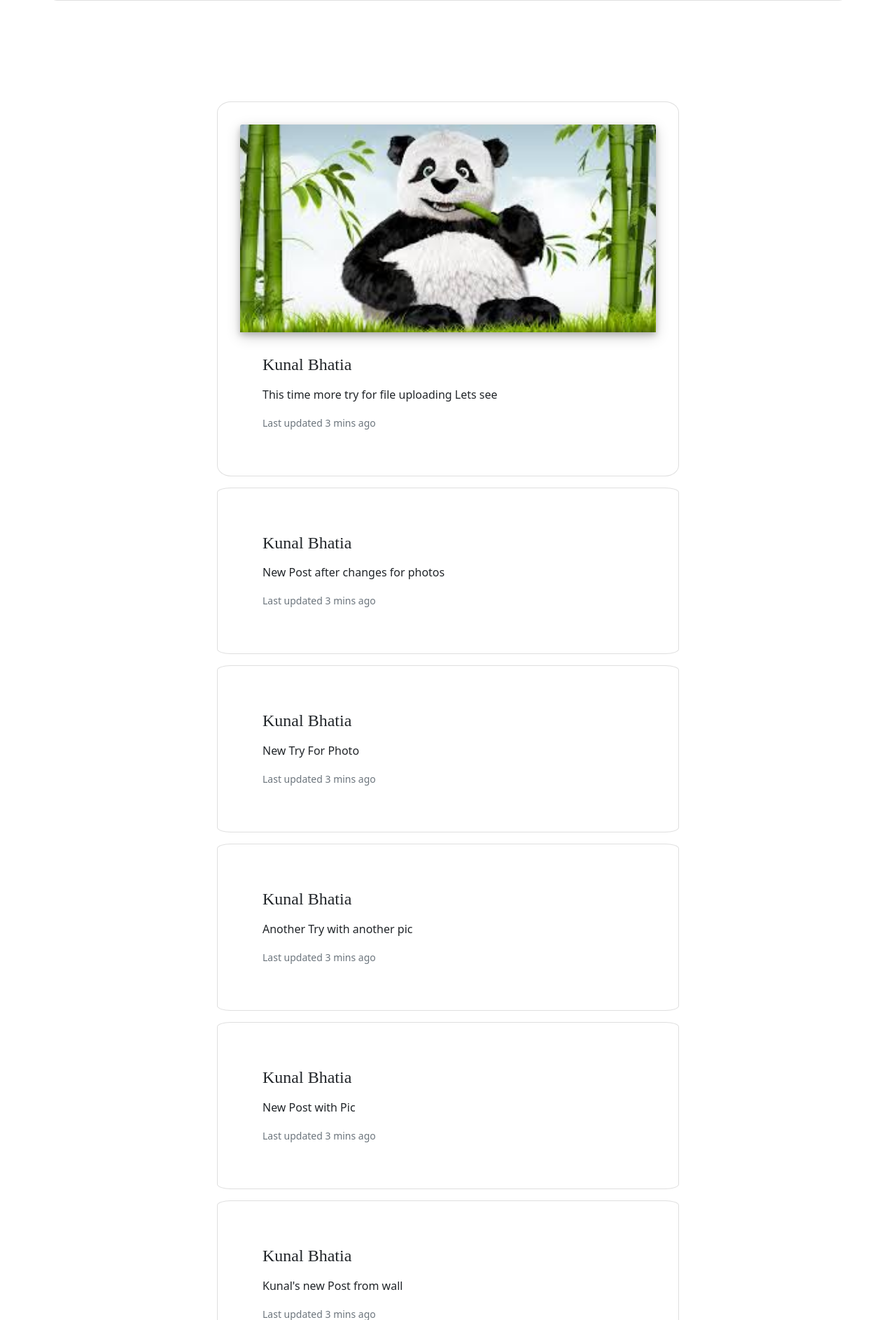
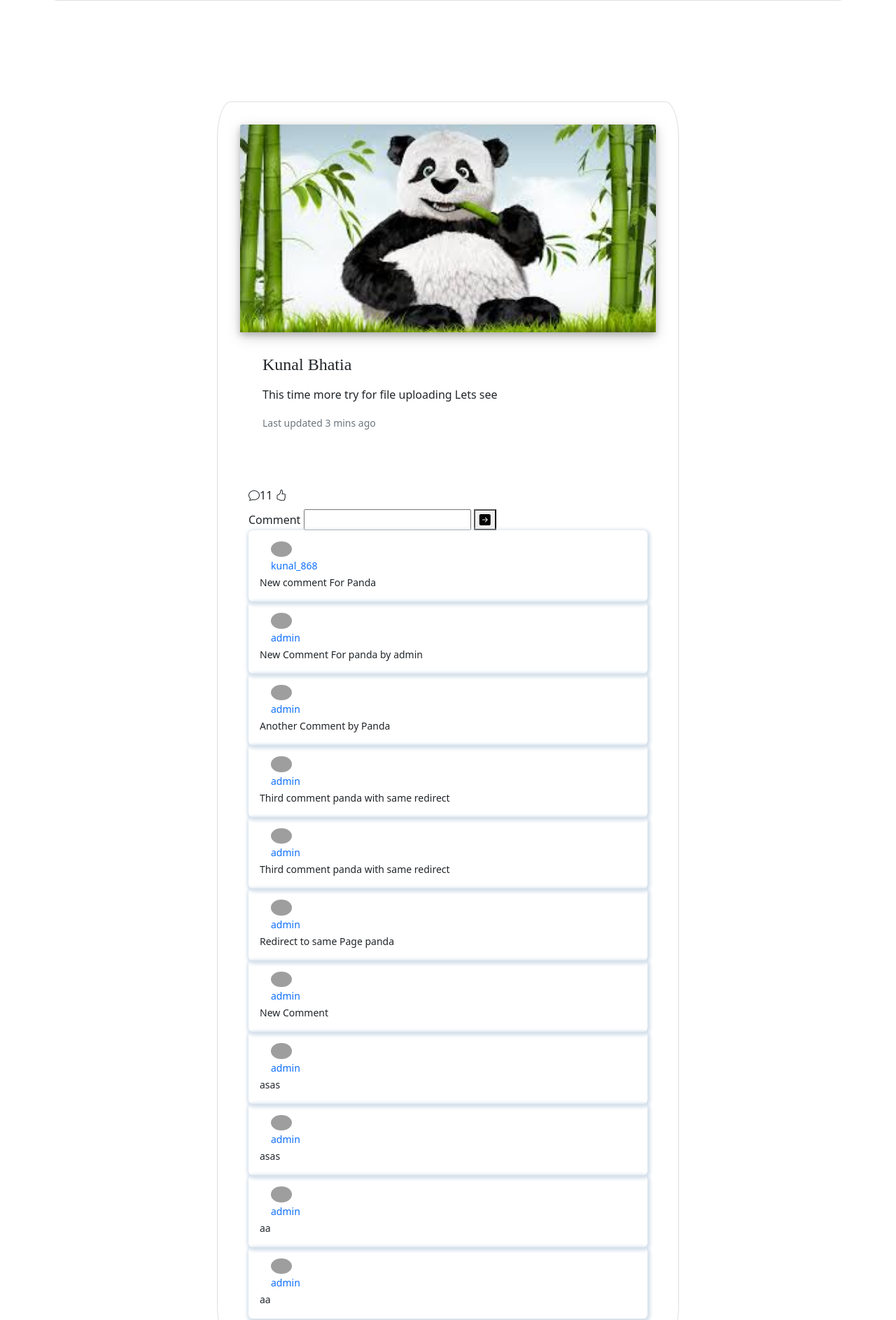
Before and after one commit to kunalbhatia-868/WeConnect, a Django app: page / in a window 1280 px wide. Shown: the part 592-2479 px from the top of the page at 70% size. Run offline with Django 3.2, Linux system fonts and the light colour scheme; a user stored in the database is signed in; data comes from the database, SQL or seed files in the repository; both versions use the stored data as it was after the commit; some libraries are stand-ins or nearby versions; grey boxes are pictures that could not be loaded.

Commit message:
comment Feature added on post

```diff
--- a/main/admin.py
+++ b/main/admin.py
@@ -5,4 +5,5 @@ from main import models
 admin.site.register([
     models.Post,
     models.Friend,
+    models.Comment
 ])
--- a/main/forms.py
+++ b/main/forms.py
@@ -5,3 +5,9 @@ class PostForm(forms.ModelForm):
     class Meta:
         model=models.Post
         fields=('content','image')
+
+
+class CommentForm(forms.ModelForm):
+    class Meta:
+        model=models.Comment
+        fields=('content',)
--- a/main/models.py
+++ b/main/models.py
@@ -18,3 +18,12 @@ class Friend(models.Model):
 
     def __str__(self):
         return self.person1.username +" - "+ self.person2.username
+
+
+class Comment(models.Model):
+    user=models.ForeignKey(User,on_delete=models.CASCADE)
+    post=models.ForeignKey('POST',on_delete=models.CASCADE)
+    content=models.CharField(max_length=1024,blank=False,null=True)
+
+    def __str__(self):
+        return self.user.username +" - "+ self.content[:40]
--- a/main/urls.py
+++ b/main/urls.py
@@ -7,5 +7,6 @@ urlpatterns=[
     path('home/',views.Home.as_view(),name="home"),
     path('create/',views.CreatePost.as_view(),name="create_post"),
     path('friends/',views.Friends.as_view(),name="friends"),
-    path('friends/<int:pk>/',views.UserDetail.as_view(),name="friend_detail")
+    path('friends/<int:pk>/',views.UserDetail.as_view(),name="friend_detail"),
+    path('post/<int:pk>/comment/',views.PostComment.as_view(),name="create_comment")
 ]
--- a/main/views.py
+++ b/main/views.py
@@ -1,5 +1,5 @@
 from django.contrib.auth.models import User
-from django.shortcuts import redirect, render
+from django.shortcuts import redirect
 from django.views.generic import ListView,CreateView,DetailView
 from django.contrib.auth.mixins import LoginRequiredMixin
 from main import models,forms
@@ -20,12 +20,18 @@ class Wall(LoginRequiredMixin,ListView):
     def get_context_data(self, **kwargs):
         context_data=super().get_context_data(**kwargs)
         context_data['form']=forms.PostForm
+        context_data['comment_form']=forms.CommentForm
         return context_data
 
 class Home(LoginRequiredMixin,ListView):
     template_name='main/home.html'
     context_object_name="posts"
     login_url="login"
+
+    def get_context_data(self, **kwargs):
+        context_data= super().get_context_data(**kwargs)
+        context_data['comment_form']=forms.CommentForm
+        return context_data
 
     def get_queryset(self):
         return models.Post.objects.filter(user=self.request.user).order_by('-created_on')
@@ -58,3 +64,15 @@ class UserDetail(LoginRequiredMixin,DetailView):
     template_name="main/detail.html"
     model=User
     login_url='login'
+
+
+class PostComment(LoginRequiredMixin,CreateView):
+    login_url='login'
+    def post(self,request,pk):
+        form=forms.CommentForm(request.POST)
+        if form.is_valid():
+            comment_form=form.save(commit=False)
+            comment_form.post=models.Post.objects.get(id=pk)
+            comment_form.user=self.request.user
+            comment_form.save()
+            return redirect('wall')
--- a/static/main/wall.css
+++ b/static/main/wall.css
@@ -18,7 +18,7 @@
 	padding-top: 1rem;
 	padding-bottom: 1rem;
 }
-#id_content {
+.card-body #id_content {
 	border: 1px solid #a1b2eb;
 	border-radius: 0.75rem;
 }
--- a/templates/base.html
+++ b/templates/base.html
@@ -8,6 +8,7 @@
 
     <link href="https://cdn.jsdelivr.net/npm/bootstrap@5.1.3/dist/css/bootstrap.min.css" rel="stylesheet" integrity="sha384-1BmE4kWBq78iYhFldvKuhfTAU6auU8tT94WrHftjDbrCEXSU1oBoqyl2QvZ6jIW3" crossorigin="anonymous">
     <script src="https://cdn.jsdelivr.net/npm/bootstrap@5.1.3/dist/js/bootstrap.bundle.min.js" integrity="sha384-ka7Sk0Gln4gmtz2MlQnikT1wXgYsOg+OMhuP+IlRH9sENBO0LRn5q+8nbTov4+1p" crossorigin="anonymous"></script>
+    <link rel="stylesheet" href="https://cdn.jsdelivr.net/npm/bootstrap-icons@1.6.1/font/bootstrap-icons.css">
 
     {% block head %}
 
--- a/templates/main/components/post.html
+++ b/templates/main/components/post.html
@@ -7,11 +7,59 @@
         <p class="card-text">{{post.content}}</p>
         <p class="card-text"><small class="text-muted">Last updated 3 mins ago</small></p>
     </div>
+    <div class="comment-like-body">
+        <div class="container mt-5">
+            <div class="row d-flex justify-content-center">
+                <div class="headings  mb-2">
+                    <span><i class="bi bi-chat"></i>{{post.comment_set.count}}</span>
+                    <span class="likes"><i class="bi bi-hand-thumbs-up"></i></span>
+                </div>
+                <div class="comment-form">
+                    <form action="/post/{{post.id}}/comment/" method="post">
+                        {% csrf_token %}
+                        <label for={{comment_form.content.id_for_label}}>Comment</label>
+                        {{comment_form.content}}
+                        <button type="submit"><i class="bi bi-arrow-right-square-fill"></i></button>
+                    </form>
+                </div>
+                <div class="comments">
+                    {% for comment in post.comment_set.all %}
+                        <div class="card-comment p-3">
+                            <div class="comment-user">
+                                <div class="user">
+                                    <img src="https://i.imgur.com/hczKIze.jpg"width="30" class="user-img rounded-circle mr-2">
+                                    <span><small class="font-weight-bold text-primary">{{comment.user.username}}</small> </span>
+                                </div>
+                            </div>
+                            <div class="comment-text">
+                                <small class="font-weight-bold">{{comment.content}}</small>
+                            </div>
+                        </div>
+                    {% endfor %}
+                </div>
+            </div>
+        </div>
+    </div>
 </div>
+
 
 <style>
 .card-feed-post{
     border-radius: 3%;
     padding: 2rem;
 }
+.card-comment {
+    box-shadow: 1px 2px 5px 3px #d5e0eb;
+    border-radius: 0.4rem;
+}
+.comment-user {
+    margin-left: 1rem;
+}
+.user {
+    display: grid;
+    justify-content: start;
+    align-items: stretch;
+    justify-items: stretch;
+    align-content: stretch;
+}
 </style>
```
Also changed, not shown: db.sqlite3, main/migrations/0004_comment.py (added).
